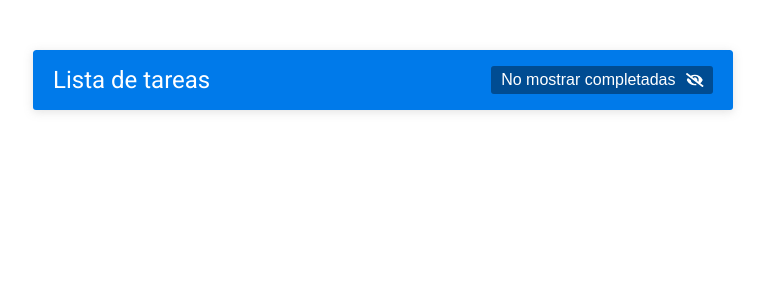
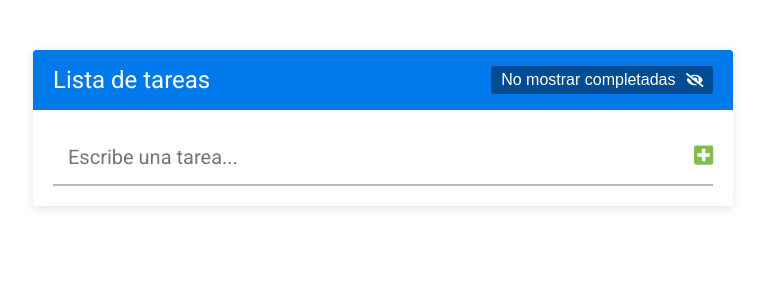
Before and after one commit to Jpardo107/ListaTareasReact, a React (Create React App) app: page / in a window 1280 px wide. Shown: the top 300 px of the page, without its empty margins (257-1022 px from the left). Built offline with nearby package versions, Linux system fonts and the light colour scheme.

Commit message:
creacion del componente input

```diff
--- a/package.json
+++ b/package.json
@@ -12,6 +12,7 @@
     "react": "^17.0.2",
     "react-dom": "^17.0.2",
     "react-scripts": "5.0.0",
+    "uuid": "^8.3.2",
     "web-vitals": "^2.1.4"
   },
   "scripts": {
--- a/src/App.css
+++ b/src/App.css
@@ -45,3 +45,40 @@
   display: grid;
   grid-template-rows: auto auto 1fr;
 }
+/* * --- --- ---  FORMULARIO AGREGAR --- --- --- */
+.formulario-tareas {
+	display: flex;
+	justify-content: space-between;
+	align-items: center;
+	position: relative;
+	padding: 20px;
+	box-shadow: 0 2px 10px rgba(139,139,139,.25);
+}
+
+.formulario-tareas__input {
+	border: none;
+	padding: 15px;
+	width: 100%;
+	font-size: 20px;
+	font-family: 'Roboto', sans-serif;
+	border-bottom: 2px solid #b8b8b8;
+}
+
+.formulario-tareas__input:focus {
+	outline: none;
+	border-bottom: 2px solid var(--azul);
+}
+
+.formulario-tareas__btn {
+	position: absolute;
+	bottom: 40px;
+	right: 20px;
+	border: none;
+	background: none;
+	cursor: pointer;
+}
+
+.formulario-tareas__icono-btn {
+	font-size: 22px;
+	color: var(--verde);
+}
--- a/src/App.js
+++ b/src/App.js
@@ -1,10 +1,16 @@
 import './App.css';
+import FormularioTareas from './componentes/FormularioTareas';
 import Header from './componentes/Header';
+import React, {useState} from 'react';
+
 
 const App = () => {
+  const [tareas, cambiarTareas] =useState([])
+  console.log(tareas);
   return (
     <div className='contenedor'>
       <Header />
+      <FormularioTareas tareas={tareas} cambiarTareas={cambiarTareas}/>
     </div>
   );
 }
--- /dev/null
+++ b/src/componentes/FormularioTareas.js
@@ -0,0 +1,47 @@
+import React, {useState} from 'react';
+import { FontAwesomeIcon } from '@fortawesome/react-fontawesome';
+import { faPlusSquare } from '@fortawesome/free-solid-svg-icons';
+import {v4 as uuidv4} from 'uuid';
+
+const FormularioTareas = ({tareas, cambiarTareas}) => {
+  const [inputTarea, cambiarInputTarea] = useState('')
+  const handleInput = (e) =>{
+    cambiarInputTarea(e.target.value)
+  }
+
+
+  const handleSubmit = (e) =>{
+    e.preventDefault()
+    cambiarTareas(
+      [
+        ...tareas,
+        {
+          id:uuidv4(),
+          texto:inputTarea,
+          completada: false
+        }
+      ]
+    )
+  }
+  return (
+    <form action="" className='formulario-tareas' onSubmit={handleSubmit}>
+      <input
+        type="text"
+        className='formulario-tareas__input'
+        placeholder='Escribe una tarea...'
+        value={inputTarea}
+        onChange={(e) => handleInput(e)}
+        />
+        <button
+          type="submit"
+          className='formulario-tareas__btn'>
+          <FontAwesomeIcon
+            icon={faPlusSquare}
+            className='formulario-tareas__icono-btn'
+          />
+        </button>
+    </form>
+   );
+}
+
+export default FormularioTareas;
```
Also changed, not shown: 1 other file (tests, documents, lock files or other folders).
